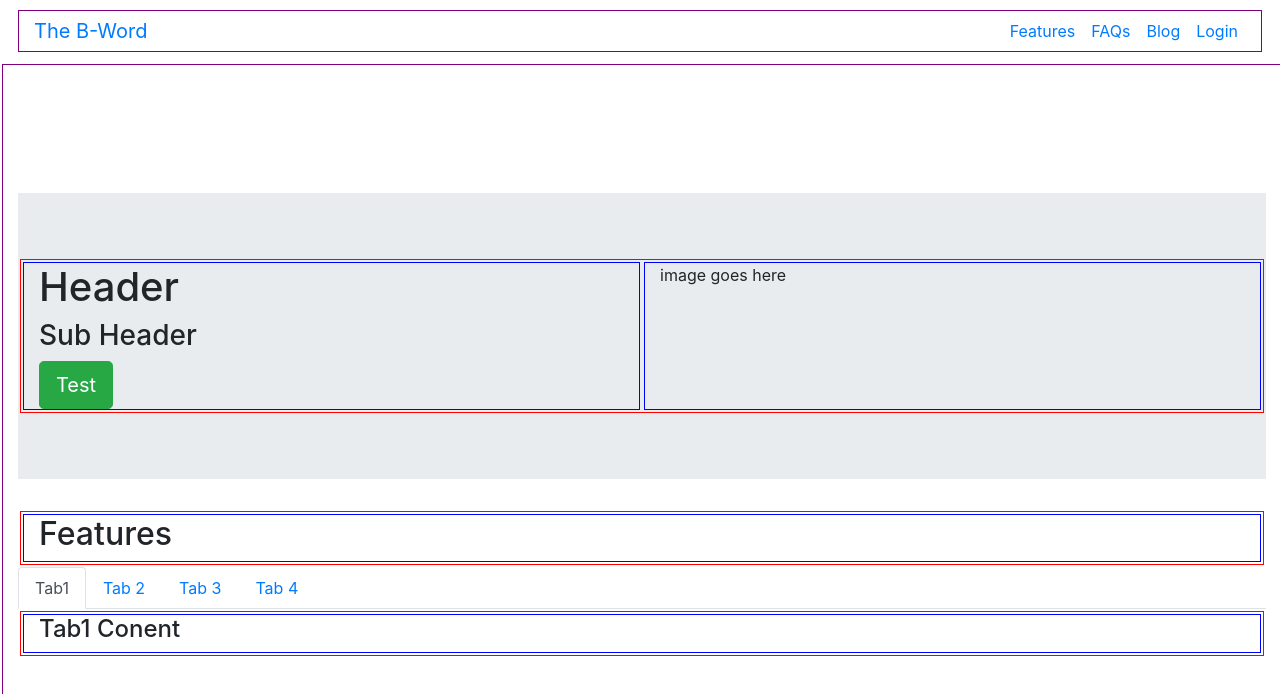
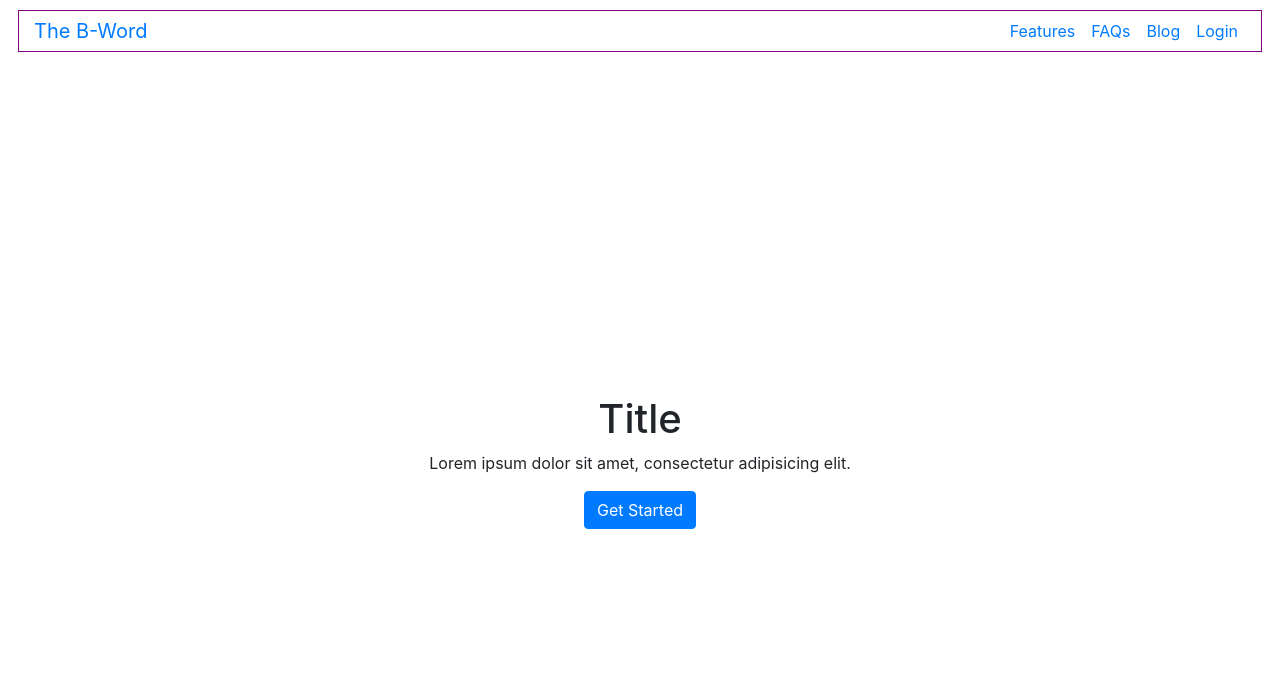
Before and after one commit to SirenaAlyceDev/react-budget, a React (Create React App) app: page / in a window 1280 px wide. Shown: the top 694 px of the page. Built offline with nearby package versions, Linux system fonts and the light colour scheme.

Commit message:
testing positioning

```diff
--- a/src/components/HomeComponent.js
+++ b/src/components/HomeComponent.js
@@ -27,7 +27,12 @@ const Home = (props) => {
       <div>
         <Header />
       </div>
-      <Container fluid className="main-container">
+      <div class="d-flex flex-column min-vh-100 justify-content-center align-items-center">
+        <h1>Title</h1>
+        <p>Lorem ipsum dolor sit amet, consectetur adipisicing elit.</p>
+        <button class="btn btn-primary">Get Started</button>
+      </div>
+      {/* <Container fluid className="main-container">
         <Jumbotron fluid>
           <Row>
             <Col>
@@ -122,7 +127,7 @@ const Home = (props) => {
             </TabPane>
           </TabContent>
         </div>
-      </Container>
+      </Container> */}
     </React.Fragment>
   );
 };
```
Also changed, not shown: 1 other file (tests, documents, lock files or other folders).
